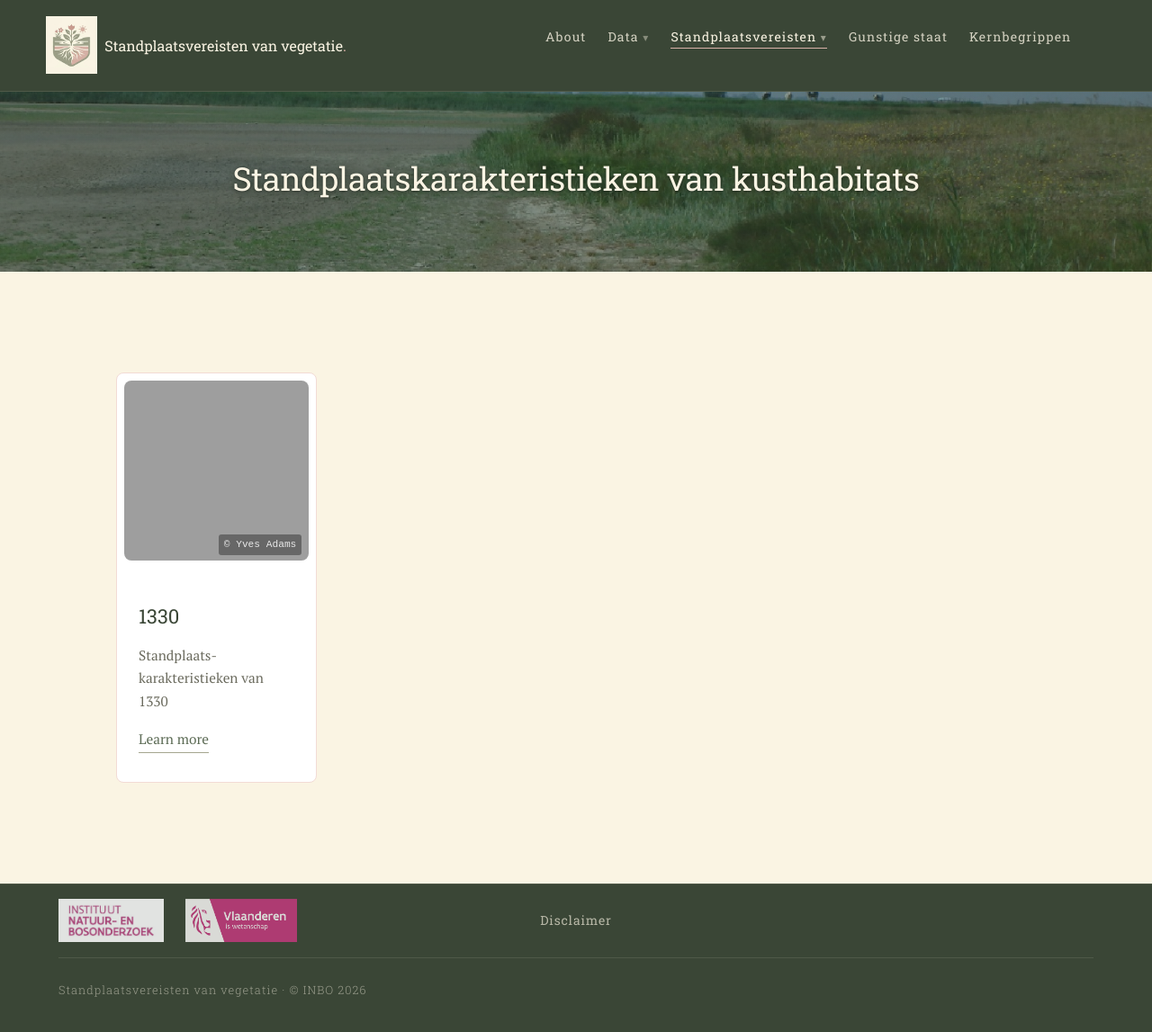
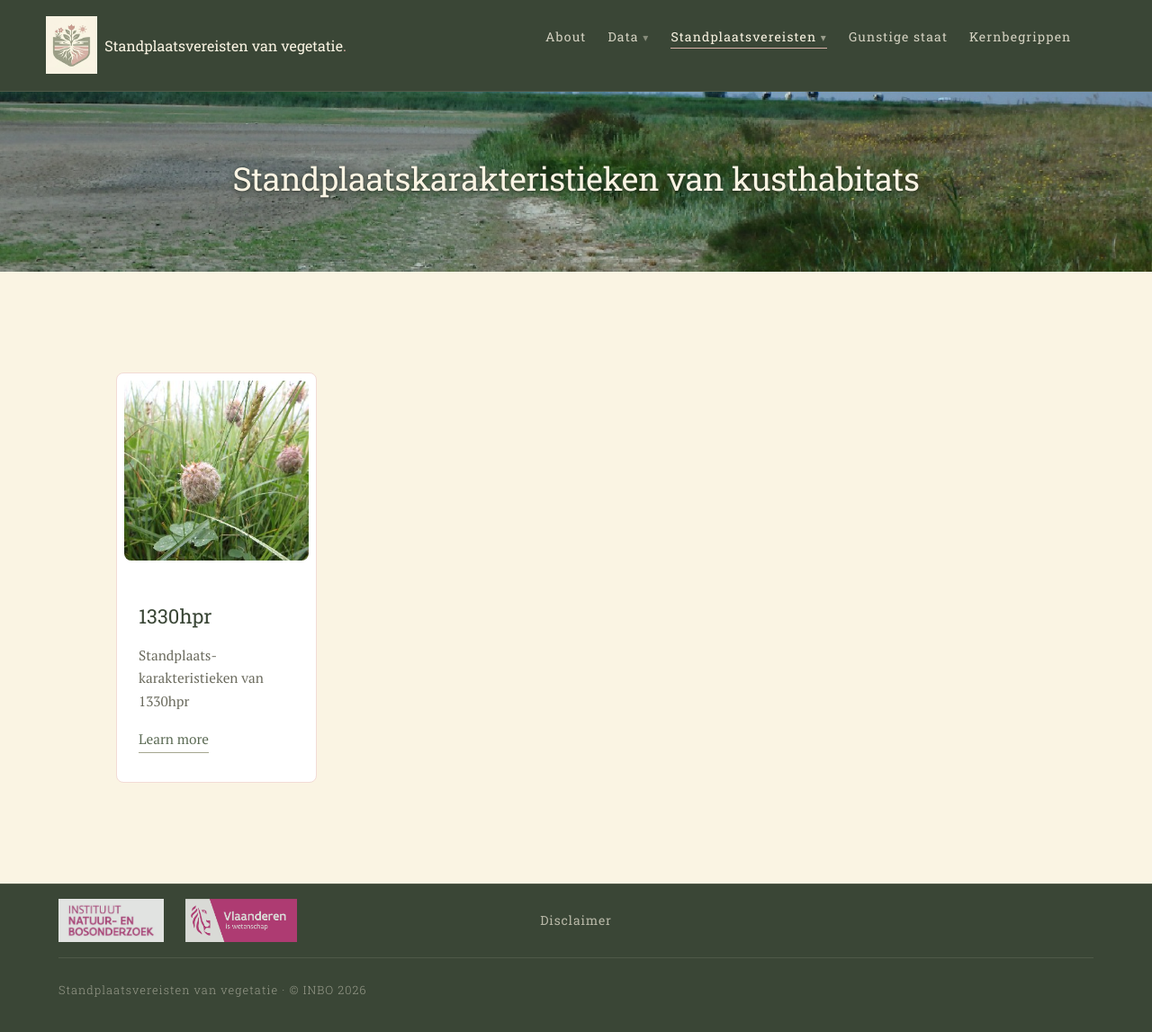
Before and after one commit to inbo/standplaatsvereisten, a Jekyll site: the page built from _pages/standplaatsvereisten/kusthabitats/index.md, in a window 1280 px wide and 1151 px high. Shown: the top 1147 px of the window at 90% size. Built offline with Jekyll 4.4.1, drawn with Linux system fonts in a browser that asks for light colours; grey boxes are pictures that could not be loaded.

Commit message:
Toevoegen foto's en verwijzingen

```diff
--- a/_pages/standplaatsvereisten/kusthabitats/index.md
+++ b/_pages/standplaatsvereisten/kusthabitats/index.md
@@ -12,11 +12,10 @@ toc: false
 
   <div class="card">
     <div class="card-image-wrapper">
-      <img class="card-image" src="{{ '/assets/backgrounds/card_1330.jpg' | relative_url }}" alt="Beukenbos">
-    <span class="card-attribution">© Yves Adams</span>
+      <img class="card-image" src="{{ '/assets/backgrounds/card_1330hpr.jpg' | relative_url }}" alt="Zilt grasland Meetjesland">
     </div>
-    <h3 class="card-title">1330</h3>
-    <p class="card-excerpt">Standplaats-karakteristieken van 1330</p>
+    <h3 class="card-title">1330hpr</h3>
+    <p class="card-excerpt">Standplaats-karakteristieken van 1330hpr</p>
     <a href="{{ '/standplaatsvereisten/kusthabitats/1330' | relative_url }}" class="btn">Learn more</a>
   </div>
 
```
Also changed, not shown: other parts of _pages/standplaatsvereisten/kusthabitats/index.md (+1 -1 lines), _pages/standplaatsvereisten/duinen/2130.md (+1 -1 lines), _pages/standplaatsvereisten/duinen/2190.md (+1 -1 lines), _pages/standplaatsvereisten/duinen/index.md (+2 -4 lines), _pages/standplaatsvereisten/kusthabitats/1330.md (+3 -3 lines), assets/backgrounds/card_2190.jpg.
